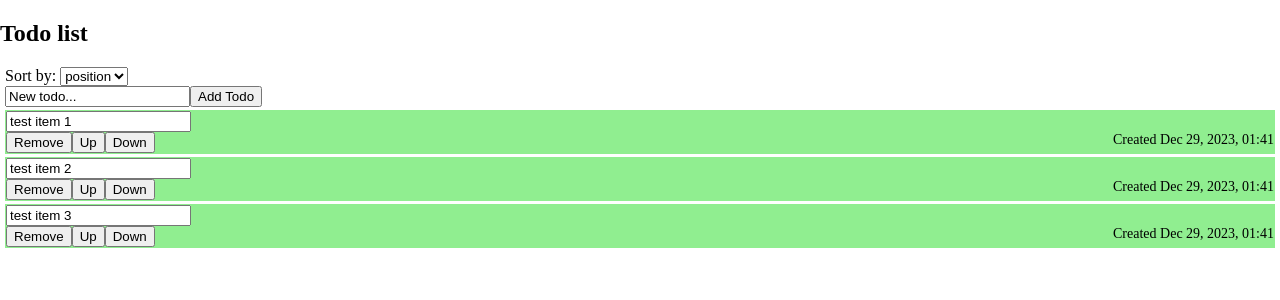
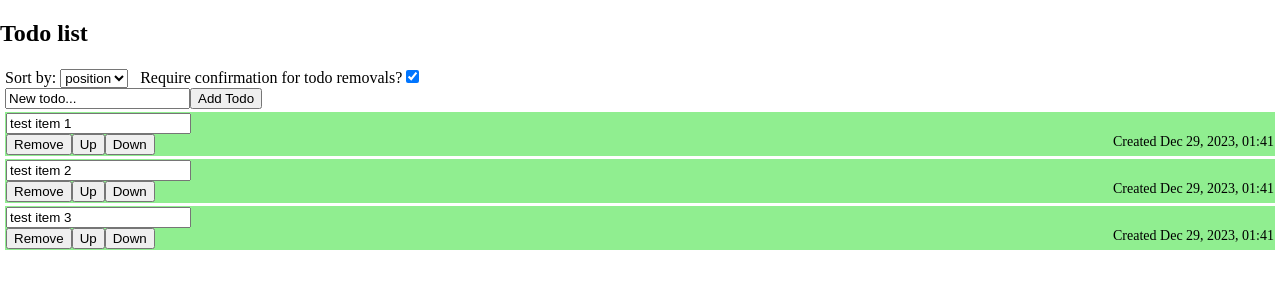
Before and after one commit to jwlebert/get-it-done, an Angular app in the folder client/: page / in a window 1280 px wide. Shown: the top 300 px of the page. Built offline with nearby package versions, Linux system fonts and the light colour scheme.

Commit message:
added a confirmation for removing todos, along with an option to disable the confirmations

```diff
--- a/client/src/app/todo-list/todo-list.component.html
+++ b/client/src/app/todo-list/todo-list.component.html
@@ -5,6 +5,12 @@
             <option value="position">position</option>
             <option value="id">id</option>
         </select>
+        &nbsp;
+        <label for="confirmRemoval">Require confirmation for todo removals?</label>
+        <input
+            id="confirmRemoval" name="confirmRemovals" type="checkbox"
+            [(ngModel)]="todoService.confirmRemovals"
+        >
     </form>
 
     <form [formGroup]="newTodoForm" (submit)="addTodo()">
--- a/client/src/app/todo.service.ts
+++ b/client/src/app/todo.service.ts
@@ -4,6 +4,7 @@ import { TodoItem } from './todo-item';
 @Injectable({
   providedIn: 'root'
 })
+
 export class TodoService {
   todos: TodoItem[] = [
     {
@@ -26,8 +27,7 @@ export class TodoService {
     }
   ]
   next_id: number = 4;
-
-  constructor() { }
+  public confirmRemovals: boolean = true;
 
   getAllTodos(sortBy?: "id" | "position"): TodoItem[] {
     switch (sortBy ?? null) {
@@ -40,8 +40,6 @@ export class TodoService {
       default:
         throw Error;
     }
-
-    return this.todos;
   }
 
   getTodoById(id: number): TodoItem | undefined {
@@ -78,6 +76,12 @@ export class TodoService {
   }
 
   removeTodo(todo: TodoItem) {
+    if (this.confirmRemovals) {
+      if (
+        !confirm(`Are you sure you want to delete "${todo.title}"?`)
+      ) { return; }
+    }
+
     const index = this.todos.indexOf(todo);
     this.todos.splice(index, 1);
   }
```
